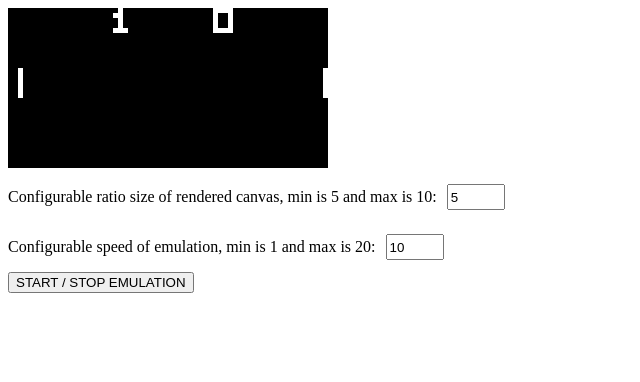
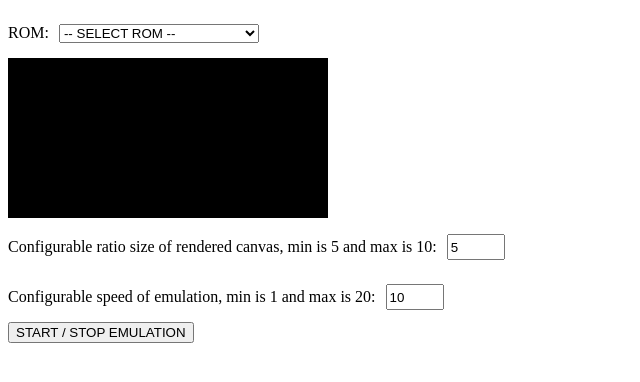
Before and after one commit to darekg11/CHIP-8, a website built with webpack: page src/index.html in a window 1280 px wide. Shown: the whole page, without its empty margins (0-640 px from the left). Built offline with nearby package versions, Linux system fonts and the light colour scheme.

Commit message:
Load roms dynamically from roms directory instead of harcoding the bin dump data

```diff
--- a/src/index.css
+++ b/src/index.css
@@ -8,3 +8,13 @@
   width: 50px;
   margin-left: 10px;
 }
+
+.rom-select-container {
+  display: flex;
+  align-items: center;
+}
+
+.rom-select-input {
+  width: 200px;
+  margin-left: 10px;
+}
--- a/src/index.html
+++ b/src/index.html
@@ -4,7 +4,15 @@
 <head>
   <meta charset="UTF-8">
   <title>Chip-8 Emulator</title>
-  <link type="stylesheet" </head> <body>
+</head>
+
+<body>
+  <div class="rom-select-container">
+    <p>ROM: </p>
+    <select class="rom-select-input" id="rom-selection">
+      <option disabled selected value> -- SELECT ROM -- </option>
+    </select>
+  </div>
   <canvas id="chip8-canvas"></canvas>
   <div class="input-box-container">
     <p>Configurable ratio size of rendered canvas, min is 5 and max is 10: </p>
@@ -19,6 +27,6 @@
       START / STOP EMULATION
     </button>
   </div>
-  </body>
+</body>
 
 </html>
--- a/src/index.js
+++ b/src/index.js
@@ -7,260 +7,13 @@ import Input from './emulator/input';
 import CanvasRenderer from './emulator/canvasRenderer';
 import BeepSoundPlayer from './emulator/beepSoundPlayer';
 
-const pongBinDump = [
-  0x6a,
-  0x02,
-  0x6b,
-  0x0c,
-  0x6c,
-  0x3f,
-  0x6d,
-  0x0c,
-  0xa2,
-  0xea,
-  0xda,
-  0xb6,
-  0xdc,
-  0xd6,
-  0x6e,
-  0x00,
-  0x22,
-  0xd4,
-  0x66,
-  0x03,
-  0x68,
-  0x02,
-  0x60,
-  0x60,
-  0xf0,
-  0x15,
-  0xf0,
-  0x07,
-  0x30,
-  0x00,
-  0x12,
-  0x1a,
-  0xc7,
-  0x17,
-  0x77,
-  0x08,
-  0x69,
-  0xff,
-  0xa2,
-  0xf0,
-  0xd6,
-  0x71,
-  0xa2,
-  0xea,
-  0xda,
-  0xb6,
-  0xdc,
-  0xd6,
-  0x60,
-  0x01,
-  0xe0,
-  0xa1,
-  0x7b,
-  0xfe,
-  0x60,
-  0x04,
-  0xe0,
-  0xa1,
-  0x7b,
-  0x02,
-  0x60,
-  0x1f,
-  0x8b,
-  0x02,
-  0xda,
-  0xb6,
-  0x60,
-  0x0c,
-  0xe0,
-  0xa1,
-  0x7d,
-  0xfe,
-  0x60,
-  0x0d,
-  0xe0,
-  0xa1,
-  0x7d,
-  0x02,
-  0x60,
-  0x1f,
-  0x8d,
-  0x02,
-  0xdc,
-  0xd6,
-  0xa2,
-  0xf0,
-  0xd6,
-  0x71,
-  0x86,
-  0x84,
-  0x87,
-  0x94,
-  0x60,
-  0x3f,
-  0x86,
-  0x02,
-  0x61,
-  0x1f,
-  0x87,
-  0x12,
-  0x46,
-  0x02,
-  0x12,
-  0x78,
-  0x46,
-  0x3f,
-  0x12,
-  0x82,
-  0x47,
-  0x1f,
-  0x69,
-  0xff,
-  0x47,
-  0x00,
-  0x69,
-  0x01,
-  0xd6,
-  0x71,
-  0x12,
-  0x2a,
-  0x68,
-  0x02,
-  0x63,
-  0x01,
-  0x80,
-  0x70,
-  0x80,
-  0xb5,
-  0x12,
-  0x8a,
-  0x68,
-  0xfe,
-  0x63,
-  0x0a,
-  0x80,
-  0x70,
-  0x80,
-  0xd5,
-  0x3f,
-  0x01,
-  0x12,
-  0xa2,
-  0x61,
-  0x02,
-  0x80,
-  0x15,
-  0x3f,
-  0x01,
-  0x12,
-  0xba,
-  0x80,
-  0x15,
-  0x3f,
-  0x01,
-  0x12,
-  0xc8,
-  0x80,
-  0x15,
-  0x3f,
-  0x01,
-  0x12,
-  0xc2,
-  0x60,
-  0x20,
-  0xf0,
-  0x18,
-  0x22,
-  0xd4,
-  0x8e,
-  0x34,
-  0x22,
-  0xd4,
-  0x66,
-  0x3e,
-  0x33,
-  0x01,
-  0x66,
-  0x03,
-  0x68,
-  0xfe,
-  0x33,
-  0x01,
-  0x68,
-  0x02,
-  0x12,
-  0x16,
-  0x79,
-  0xff,
-  0x49,
-  0xfe,
-  0x69,
-  0xff,
-  0x12,
-  0xc8,
-  0x79,
-  0x01,
-  0x49,
-  0x02,
-  0x69,
-  0x01,
-  0x60,
-  0x04,
-  0xf0,
-  0x18,
-  0x76,
-  0x01,
-  0x46,
-  0x40,
-  0x76,
-  0xfe,
-  0x12,
-  0x6c,
-  0xa2,
-  0xf2,
-  0xfe,
-  0x33,
-  0xf2,
-  0x65,
-  0xf1,
-  0x29,
-  0x64,
-  0x14,
-  0x65,
-  0x00,
-  0xd4,
-  0x55,
-  0x74,
-  0x15,
-  0xf2,
-  0x29,
-  0xd4,
-  0x55,
-  0x00,
-  0xee,
-  0x80,
-  0x80,
-  0x80,
-  0x80,
-  0x80,
-  0x80,
-  0x80,
-  0x00,
-  0x00,
-  0x00,
-  0x00,
-  0x00,
-];
+const roms = ['PONG', 'PONG2', 'Random'];
 
 const HEIGHT = 32;
 const WIDTH = 64;
 let cyclesPerRender = 10;
 let scale = 5;
-let isEmulationRunning = true;
+let isEmulationRunning = false;
 
 class Emulator {
   constructor() {
@@ -271,8 +24,8 @@ class Emulator {
     this.cpu = new CPU(this.memory, this.graphics, this.input, this.sound);
   }
 
-  loadGame = () => {
-    this.cpu.loadGameRom(pongBinDump);
+  loadGame = (roomBinDump) => {
+    this.cpu.loadGameRom(roomBinDump);
   };
 
   executeCycle = () => {
@@ -314,11 +67,6 @@ const hookUpControlls = (emulatorInstance) => {
   });
 };
 
-const emulationStartStopButton = document.getElementById('btn-start-stop-emulation');
-emulationStartStopButton.addEventListener('click', () => {
-  isEmulationRunning = !isEmulationRunning;
-});
-
 let renderer = '';
 const initializeRenderCanvas = () => {
   const canvas = document.getElementById('chip8-canvas');
@@ -328,7 +76,30 @@ const initializeRenderCanvas = () => {
 const emulator = new Emulator();
 hookUpControlls(emulator);
 initializeRenderCanvas();
-emulator.loadGame();
+
+const romSelectionInput = document.getElementById('rom-selection');
+roms.forEach((singleRom) => {
+  romSelectionInput.options.add(new Option(singleRom, singleRom));
+});
+
+romSelectionInput.addEventListener('change', (event) => {
+  const selectedRomName = event.target.value;
+  const xhrRequestForRom = new XMLHttpRequest();
+  xhrRequestForRom.responseType = 'arraybuffer';
+  xhrRequestForRom.open('GET', `../roms/${selectedRomName}`, true);
+  xhrRequestForRom.onload = (result) => {
+    const romBinDump = result.target.response;
+    const romBinDumpConvertedToUintArray = new Uint8Array(romBinDump);
+    emulator.loadGame(romBinDumpConvertedToUintArray);
+    isEmulationRunning = true;
+  };
+  xhrRequestForRom.send();
+});
+
+const emulationStartStopButton = document.getElementById('btn-start-stop-emulation');
+emulationStartStopButton.addEventListener('click', () => {
+  isEmulationRunning = !isEmulationRunning;
+});
 
 const rendererCanvasSizeRatioInput = document.getElementById('screen-ratio-size');
 rendererCanvasSizeRatioInput.addEventListener('change', (event) => {
```
